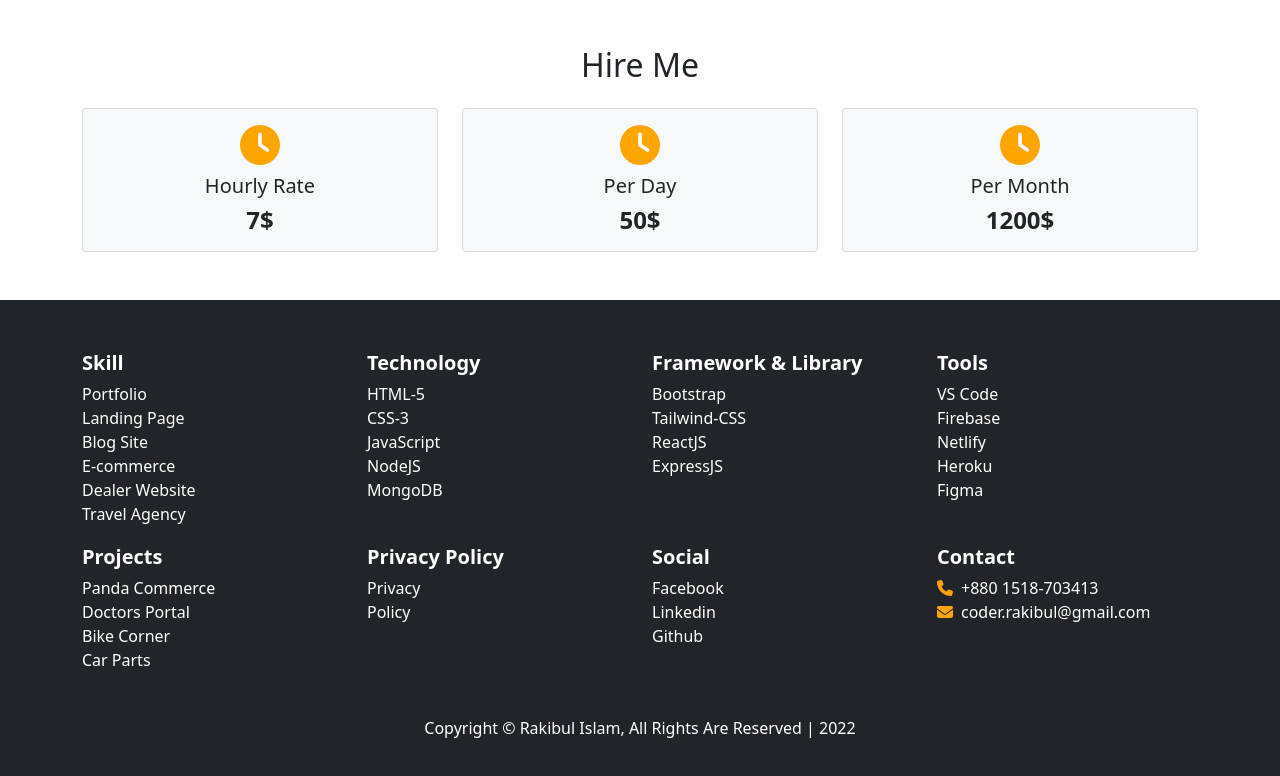
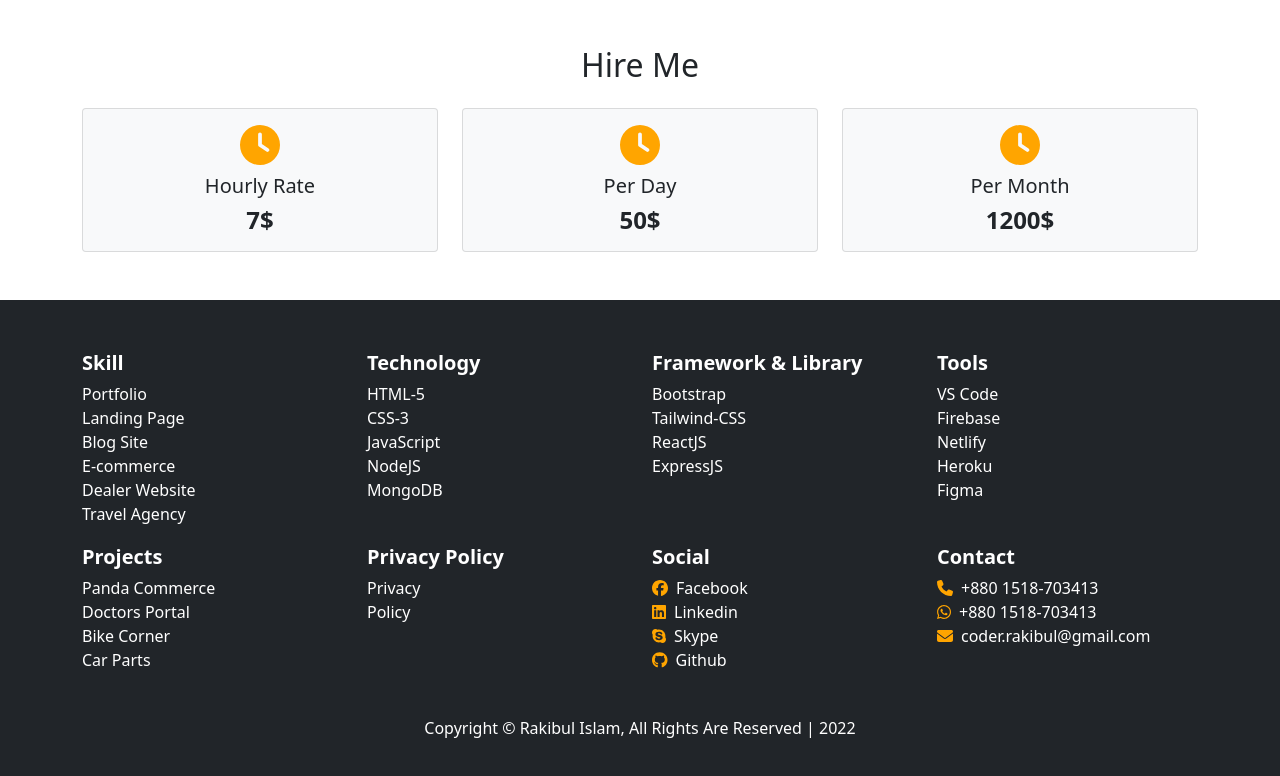
Before and after one commit to coderrakibul/personal-portfolio, a React (Create React App) app: page / in a window 1280 px wide. Shown: the part 578-1354 px from the top of the page. Built offline with nearby package versions, Linux system fonts and the light colour scheme.

Commit message:
icons added

```diff
--- a/package.json
+++ b/package.json
@@ -4,6 +4,7 @@
   "private": true,
   "dependencies": {
     "@fortawesome/fontawesome-svg-core": "^6.1.1",
+    "@fortawesome/free-brands-svg-icons": "^6.1.1",
     "@fortawesome/free-regular-svg-icons": "^6.1.1",
     "@fortawesome/free-solid-svg-icons": "^6.1.1",
     "@fortawesome/react-fontawesome": "^0.1.18",
--- a/src/pages/Shared/Footer.js
+++ b/src/pages/Shared/Footer.js
@@ -1,8 +1,8 @@
 import { FontAwesomeIcon } from '@fortawesome/react-fontawesome';
 import { faPhone } from '@fortawesome/free-solid-svg-icons';
 import { faEnvelope } from '@fortawesome/free-solid-svg-icons';
-
 import React from 'react';
+import { faFacebook, faGithub, faLinkedin, faSkype, faWhatsapp } from '@fortawesome/free-brands-svg-icons';
 
 const Footer = () => {
 	const date = new Date();
@@ -67,19 +67,18 @@ const Footer = () => {
 
 					<div className='col d-flex flex-column mt-3'>
 						<span className='fw-bold fs-5 mb-1'>Social</span>
-						<span><a href='https://www.facebook.com/coder.rakibul' target="blank" className="text-decoration-none text-white">Facebook</a></span>
-						<span><a href='https://www.linkedin.com/in/coderrakibul/' target="blank" className="text-decoration-none text-white">Linkedin</a></span>
-						<span><a href='https://github.com/coderrakibul' target="blank" className="text-decoration-none text-white">Github</a></span>
+						<span><a href='https://www.facebook.com/coder.rakibul' target="blank" className="text-decoration-none text-white"><FontAwesomeIcon className='me-2 text-color' icon={faFacebook} />Facebook</a></span>
+						<span><a href='https://www.linkedin.com/in/coderrakibul/' target="blank" className="text-decoration-none text-white"><FontAwesomeIcon className='me-2 text-color' icon={faLinkedin} />Linkedin</a></span>
+						<span><a href='https://join.skype.com/invite/vRYdJbWwVYXN' target="blank" className="text-decoration-none text-white"><FontAwesomeIcon className='me-2 text-color' icon={faSkype} />Skype</a></span>
+						<span><a href='https://github.com/coderrakibul' target="blank" className="text-decoration-none text-white"><FontAwesomeIcon className='me-2 text-color' icon={faGithub} />Github</a></span>
 					</div>
 
 					<div className='col d-flex flex-column mt-3'>
 						<span className='fw-bold fs-5 mb-1'>Contact</span>
 						<span className="text-decoration-none text-white"><FontAwesomeIcon className='me-2 text-color' icon={faPhone} />+880 1518-703413</span>
+						<span className="text-decoration-none text-white"><FontAwesomeIcon className='me-2 text-color' icon={faWhatsapp} />+880 1518-703413</span>
 						<span className="text-decoration-none text-white"><FontAwesomeIcon className='me-2 text-color' icon={faEnvelope} />coder.rakibul@gmail.com</span>
 					</div>
-
-
-
 
 				</div>
 			</div>
```
Also changed, not shown: 1 other file (tests, documents, lock files or other folders).
